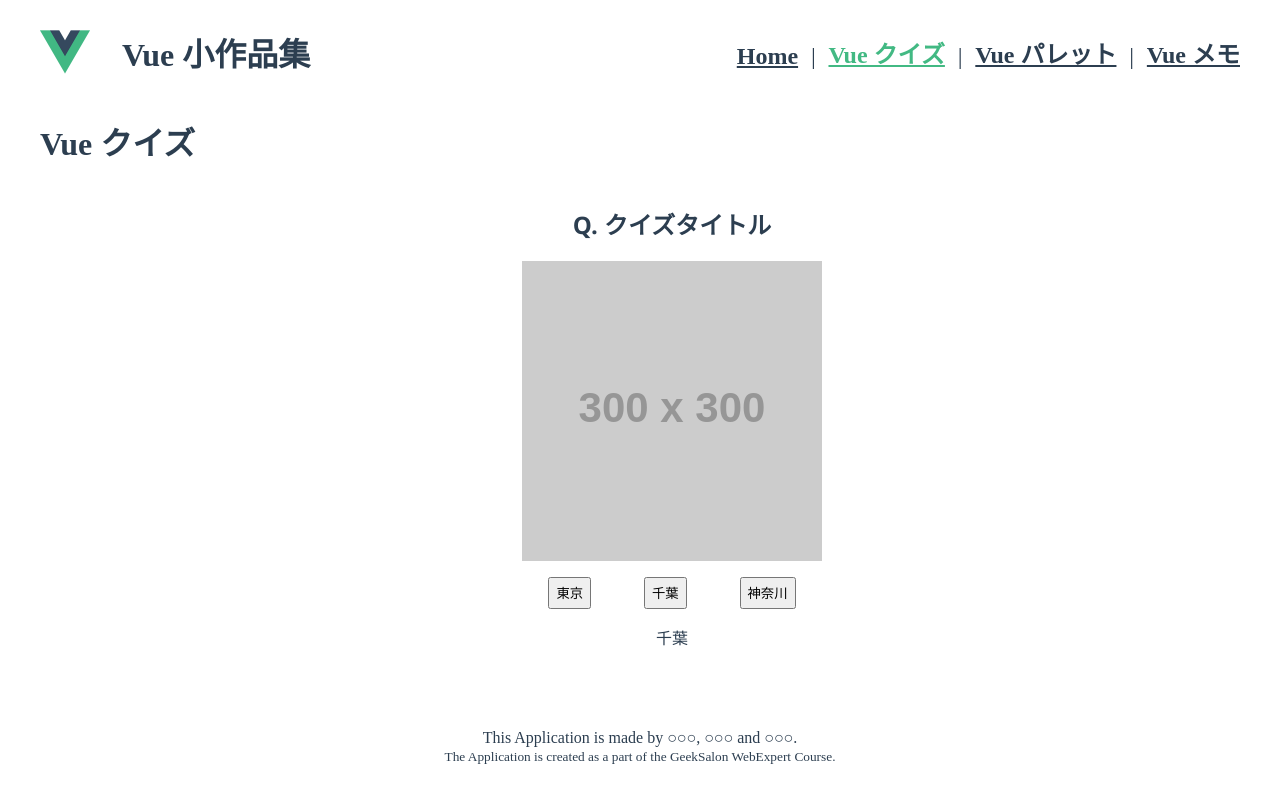
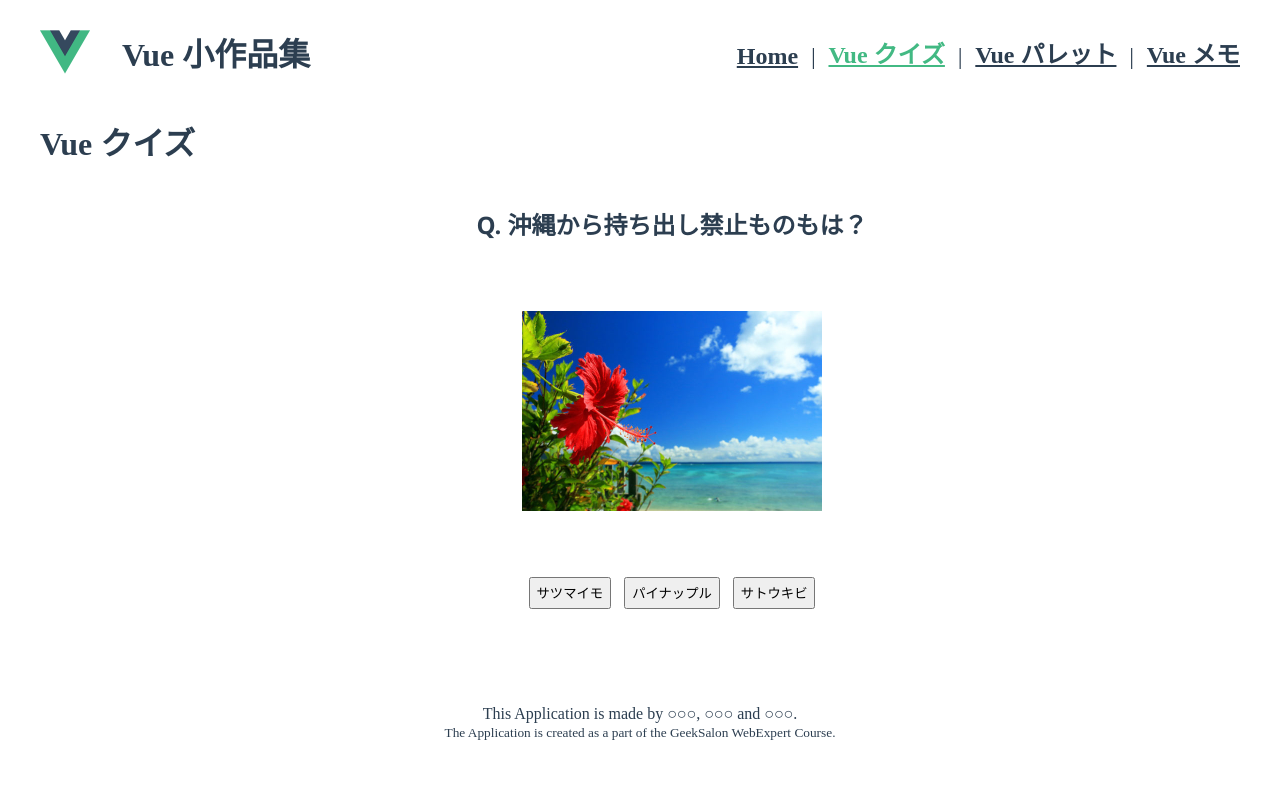
Before and after one commit to webex14-team-1/demo-team-app, a Vue app: page /quiz in a window 1280 px wide. Shown: the top 802 px of the page. Built offline with nearby package versions, Linux system fonts and the light colour scheme.

Commit message:
クイズが完成しました

```diff
--- a/src/views/QuizApp.vue
+++ b/src/views/QuizApp.vue
@@ -1,29 +1,65 @@
 <template>
   <h1>Vue クイズ</h1>
   <div class="app">
-    <h2>Q. {{ "クイズタイトル" }}</h2>
-    <img
-      class="quiz-image"
-      src="https://via.placeholder.com/300x300"
-      alt="クイズタイトル"
-    />
+    <h2>Q. {{ quiz.text }}</h2>
+    <img class="quiz-image" v-bind:src="imagepath" alt="沖縄クイズ" />
+
     <div class="container">
-      <button>
-        {{ "東京" }}
+      <button v-on:click="choice(0)">
+        {{ quiz.choices[0].text }}
       </button>
-      <button>
-        {{ "千葉" }}
+      <button v-on:click="choice(1)">
+        {{ quiz.choices[1].text }}
       </button>
-      <button>
-        {{ "神奈川" }}
+      <button v-on:click="choice(2)">
+        {{ quiz.choices[2].text }}
       </button>
     </div>
-    <div>{{ "千葉" }}</div>
+    <div>{{ feedback }}</div>
   </div>
 </template>
 
 <script>
-export default {}
+export default {
+  data() {
+    return {
+      imagepath: require("@/views/images/okinawa.jpeg"),
+
+      feedback: "",
+      quiz: {
+        text: "沖縄から持ち出し禁止ものもは？",
+        Image: " @/views/images/satsumaimo.jpg",
+        choices: [
+          {
+            text: "サツマイモ",
+            isCorrect: true,
+            feedback:
+              "正解！沖縄のサツマイモに寄生する害虫を本土に持ち込まないようにするため！",
+          },
+          {
+            text: "パイナップル",
+            isCorrect: false,
+            feedback: "残念！沖縄県はパイナップルの生産量が日本１！",
+          },
+          {
+            text: "サトウキビ",
+            isCorrect: false,
+            feedback: "残念！沖縄のサトウキビの全国シェアは60％！",
+          },
+        ],
+      },
+    }
+  },
+  methods: {
+    choice(i) {
+      this.feedback = this.quiz.choices[i].feedback
+      // 正解のボタンを押したときに沖縄の写真をサツマイモの写真に変える
+      if (this.quiz.choices[i].isCorrect === true) {
+        this.imagepath = require("@/views/images/satsumaimo.jpg")
+      }
+    },
+  },
+}
 </script>
 
 <style>
```
Also changed, not shown: src/views/images/okinawa.jpeg (added), src/views/images/satsumaimo.jpg (added).
